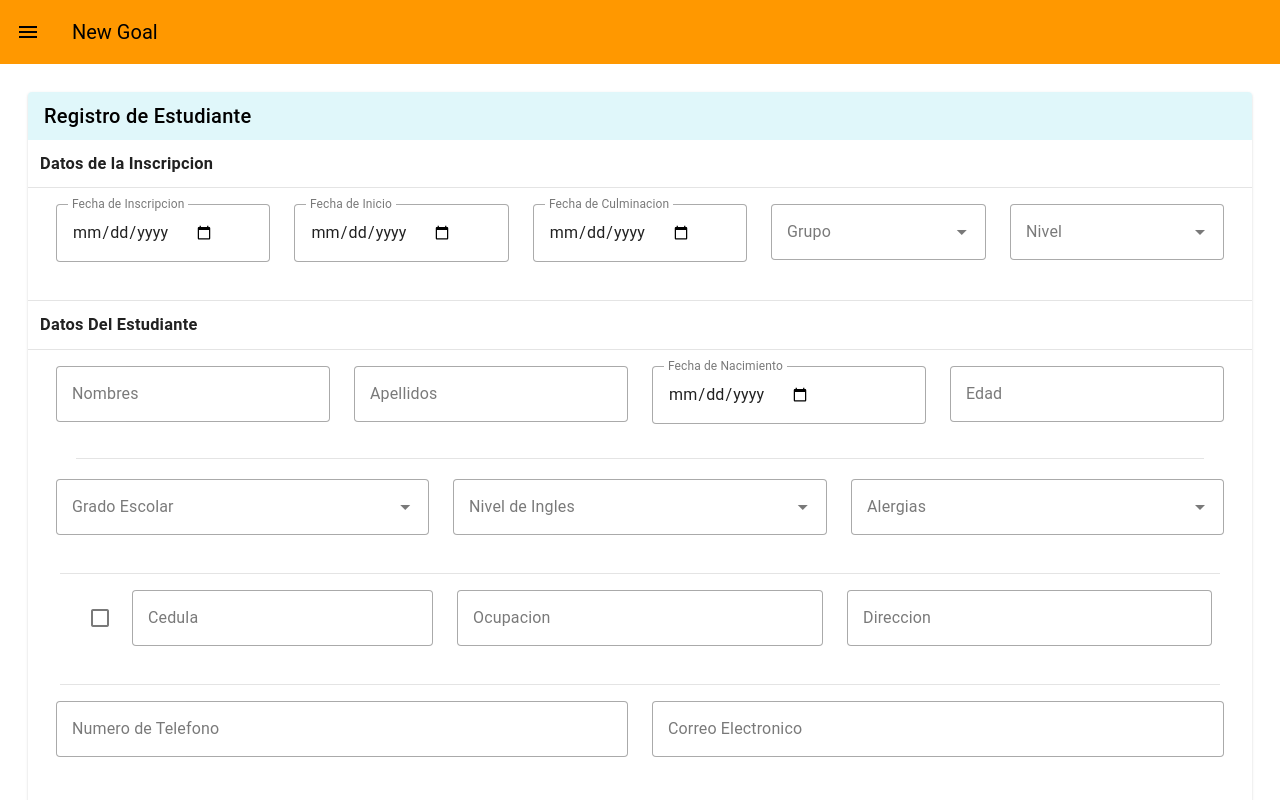
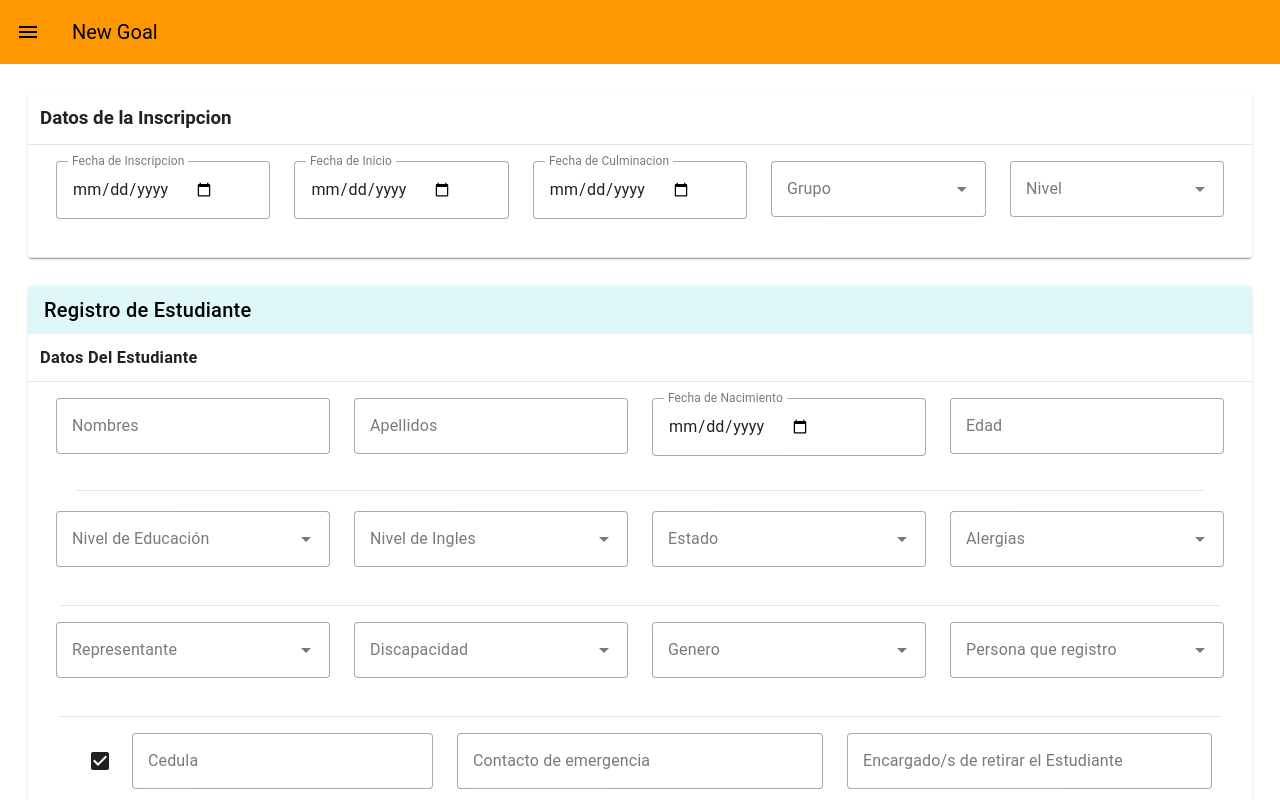
Before and after one commit to Honey0792/Proyecto-II, a Vue app in the folder App/Frontend/: page /Nuketown in a window 1280 px wide. Shown: the top 800 px of the page. Built offline with nearby package versions, Linux system fonts and the light colour scheme.

Commit message:
Formularios Representantes, estudiantes e incripcion actualizados v2.

```diff
--- a/App/Frontend/src/components/Forms/RegEstudiante.vue
+++ b/App/Frontend/src/components/Forms/RegEstudiante.vue
@@ -5,54 +5,24 @@
         Registro de Estudiante
       </v-card-title>
       <v-card-text class="d-flex flex-column aling-center justify-center pa-0">
-        <h3 class="pa-3">Datos de la Inscripcion</h3>
-        <v-divider></v-divider>
-        <v-container class="">
-          <v-row>
-            <v-col>
-              <v-text-field
-                variant="outlined"
-                type="date"
-                label="Fecha de Inscripcion"
-              ></v-text-field>
-            </v-col>
-            <v-col>
-              <v-text-field
-                variant="outlined"
-                type="date"
-                label="Fecha de Inicio"
-              ></v-text-field>
-            </v-col>
-            <v-col>
-              <v-text-field
-                variant="outlined"
-                type="date"
-                label="Fecha de Culminacion"
-              ></v-text-field>
-            </v-col>
-            <v-col>
-              <v-select variant="outlined" label="Grupo"></v-select>
-            </v-col>
-            <v-col>
-              <v-select label="Nivel" variant="outlined"></v-select>
-            </v-col>
-          </v-row>
-        </v-container>
-        <v-divider></v-divider>
-
         <h3 class="pa-3">Datos Del Estudiante</h3>
 
         <v-divider></v-divider>
         <v-container class="">
           <v-row>
             <v-col>
-              <v-text-field v-model="estudiante.nombre" variant="outlined" label="Nombres"></v-text-field>
+              <v-text-field
+                v-model="estudiante.nombre"
+                variant="outlined"
+                label="Nombres"
+              ></v-text-field>
             </v-col>
             <v-col>
               <v-text-field variant="outlined" label="Apellidos"></v-text-field>
             </v-col>
             <v-col>
               <v-text-field
+                v-model="estudiante.fechaNacimiento"
                 variant="outlined"
                 type="date"
                 label="Fecha de Nacimiento"
@@ -71,10 +41,16 @@
         <v-container>
           <v-row>
             <v-col>
-              <v-select variant="outlined" label="Grado Escolar"></v-select>
+              <v-select
+                variant="outlined"
+                label="Nivel de Educación"
+              ></v-select>
             </v-col>
             <v-col>
               <v-select label="Nivel de Ingles" variant="outlined"></v-select>
+            </v-col>
+            <v-col>
+              <v-select variant="outlined" label="Estado"> </v-select>
             </v-col>
             <v-col>
               <v-select label="Alergias" variant="outlined"></v-select>
@@ -83,20 +59,44 @@
         </v-container>
         <v-divider class="mx-8"></v-divider>
         <v-container>
+          <v-row>
+            <v-col>
+              <v-select
+                variant="outlined"
+                label="Representante"
+              ></v-select>
+            </v-col>
+            <v-col>
+              <v-select label="Discapacidad" variant="outlined"></v-select>
+            </v-col>
+            <v-col>
+              <v-select variant="outlined" label="Genero"> </v-select>
+            </v-col>
+            <v-col>
+              <v-select label="Persona que registro" variant="outlined"></v-select>
+            </v-col>
+          </v-row>
+        </v-container>
+        <v-divider class="mx-8"></v-divider>
+        <v-container>
           <v-row class="mx-auto">
             <v-col class="d-flex">
-              <v-checkbox class="mx-3" v-model="activate" title=""></v-checkbox>
+              <v-checkbox class="mx-3" v-model="activate"></v-checkbox>
               <v-text-field
-              :disabled="activate"
-              type="" variant="outlined" hint="Marque la casilla si el estudiante no posee cedula" label="Cedula">
+                :disabled="!activate"
+                type=""
+                variant="outlined"
+                hint="Desmarque la casilla si el estudiante no posee cedula"
+                label="Cedula"
+              >
               </v-text-field>
             </v-col>
             <v-col>
-              <v-text-field variant="outlined" label="Ocupacion">
+              <v-text-field variant="outlined" label="Contacto de emergencia">
               </v-text-field>
             </v-col>
             <v-col>
-              <v-text-field variant="outlined" label="Direccion">
+              <v-text-field variant="outlined" label="Encargado/s de retirar el Estudiante">
               </v-text-field>
             </v-col>
           </v-row>
@@ -111,6 +111,10 @@
               ></v-text-field>
             </v-col>
             <v-col>
+              <v-text-field variant="outlined" label="Direccion">
+              </v-text-field>
+            </v-col>
+            <v-col>
               <v-text-field
                 type="email"
                 variant="outlined"
@@ -121,17 +125,19 @@
           </v-row>
         </v-container>
         <v-container class="d-flex aling-center">
-        <v-btn class="text-white bg-orange-lighten-2 mx-auto" type="submit">Registrar</v-btn>
-        <v-btn @click="clear" class="text-white bg-orange-lighten-2 mx-auto">Limpiar</v-btn>
-      </v-container>
+          <v-btn class="text-white bg-orange-lighten-2 mx-auto" type="submit"
+            >Registrar</v-btn
+          >
+          <v-btn @click="clear" class="text-white bg-orange-lighten-2 mx-auto"
+            >Limpiar</v-btn
+          >
+        </v-container>
       </v-card-text>
     </v-card>
   </v-form>
 </template>
 <script>
 export default {
-
-
   data: () => ({
     estudiante: {
       nombres: "",
@@ -147,8 +153,8 @@ export default {
       numTlf: "",
       email: "",
     },
-    activate: false
+    activate: true,
   }),
-
+  methods: [],
 };
 </script>
--- /dev/null
+++ b/App/Frontend/src/components/Forms/RegInscripcion.vue
@@ -0,0 +1,46 @@
+<template>
+    <v-form>
+  <v-card class="ma-7">
+    <h3 class="pa-3">Datos de la Inscripcion</h3>
+    <v-divider></v-divider>
+    <v-container class="">
+      <v-row>
+        <v-col>
+          <v-text-field
+            variant="outlined"
+            type="date"
+            label="Fecha de Inscripcion"
+          ></v-text-field>
+        </v-col>
+        <v-col>
+          <v-text-field
+            variant="outlined"
+            type="date"
+            label="Fecha de Inicio"
+          ></v-text-field>
+        </v-col>
+        <v-col>
+          <v-text-field
+            variant="outlined"
+            type="date"
+            label="Fecha de Culminacion"
+          ></v-text-field>
+        </v-col>
+        <v-col>
+          <v-select variant="outlined" label="Grupo"></v-select>
+        </v-col>
+        <v-col>
+          <v-select label="Nivel" variant="outlined"></v-select>
+        </v-col>
+      </v-row>
+    </v-container>
+    <v-divider></v-divider>
+  </v-card>
+</v-form>
+</template>
+
+<script>
+export default {
+  data: () => ({}),
+};
+</script>
--- a/App/Frontend/src/components/Forms/RegRepresentante.vue
+++ b/App/Frontend/src/components/Forms/RegRepresentante.vue
@@ -18,17 +18,10 @@
               <v-text-field variant="outlined" label="Apellidos"></v-text-field>
             </v-col>
             <v-col>
-              <v-text-field
+              <v-select
                 variant="outlined"
-                label="Parentesco"
-              ></v-text-field>
-            </v-col>
-            <v-col>
-              <v-text-field
-                variant="outlined"
-                type="number"
-                label="Edad"
-              ></v-text-field>
+                label="Genero"
+              ></v-select>
             </v-col>
             <v-divider class="mx-8"></v-divider>
           </v-row>
@@ -36,7 +29,7 @@
         <v-container>
           <v-row>
             <v-col>
-              <v-text-field variant="outlined" label="Direccion">
+              <v-text-field variant="outlined" label="Cedula">
               </v-text-field>
             </v-col>
             <v-col>
@@ -59,11 +52,7 @@
         <v-container>
           <v-row class="mx-auto">
             <v-col class="d-flex">
-              <v-text-field type="number" variant="outlined" label="Cedula">
-              </v-text-field>
-            </v-col>
-            <v-col>
-              <v-text-field variant="outlined" label="Ocupacion">
+              <v-text-field type="" variant="outlined" label="Dirección">
               </v-text-field>
             </v-col>
           </v-row>
@@ -71,13 +60,7 @@
         <v-divider class="mx-8"></v-divider>
         <v-container class="">
           <v-row>
-            <v-col>
-              <v-text-field
-                label="Encargado/s de retirar el Estudiante"
-                variant="outlined"
-              >
-              </v-text-field>
-            </v-col>
+
           </v-row>
         </v-container>
       </v-card-text>
--- a/App/Frontend/src/views/NuketownView.vue
+++ b/App/Frontend/src/views/NuketownView.vue
@@ -1,24 +1,20 @@
 <template>
+ <RegInscripcion />
   <RegEstudiante />
-  <div class="d-flex justify-center">
-    <v-switch
-      v-model="actRegPadres"
-      title="Active aqui si necesita registrar un representante"
-    ></v-switch>
-  </div>
-  <RegRepresentante v-show="actRegPadres" />
+  <div class="d-flex justify-center"></div>
+  <RegRepresentante />
 </template>
 
 <script>
 import RegEstudiante from "@/components/Forms/RegEstudiante.vue";
 import RegRepresentante from "@/components/Forms/RegRepresentante.vue";
+import RegInscripcion from "@/components/Forms/RegInscripcion.vue";
 export default {
   components: {
     RegEstudiante,
     RegRepresentante,
+    RegInscripcion,
   },
-  data: () => ({
-    actRegPadres: false,
-  }),
+  data: () => ({}),
 };
 </script>
```
Also changed, not shown: App/Frontend/src/components/Cards/CartaEstudiante.vue (added), App/Frontend/src/components/Cards/CartaRepresentante.vue (added).
